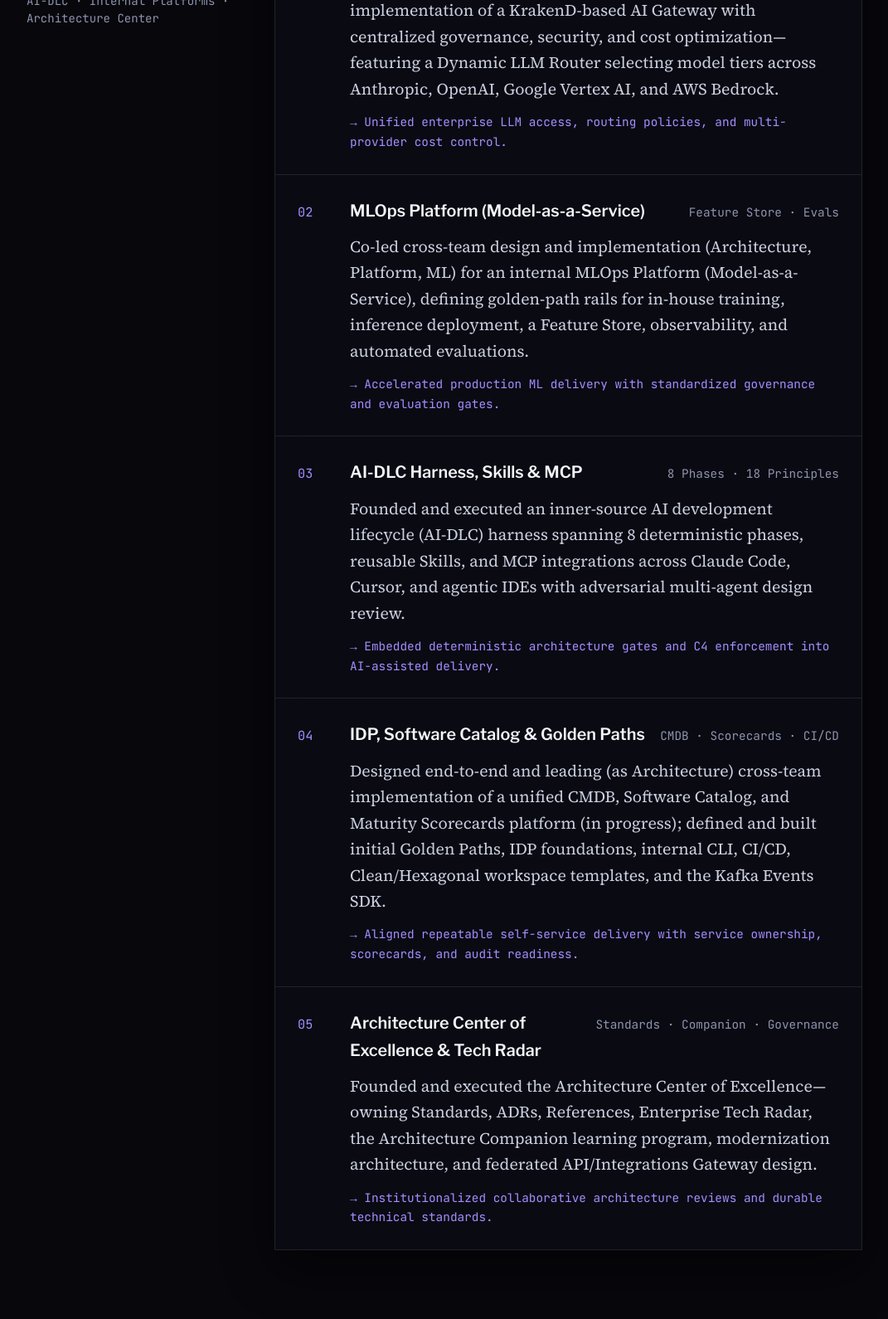
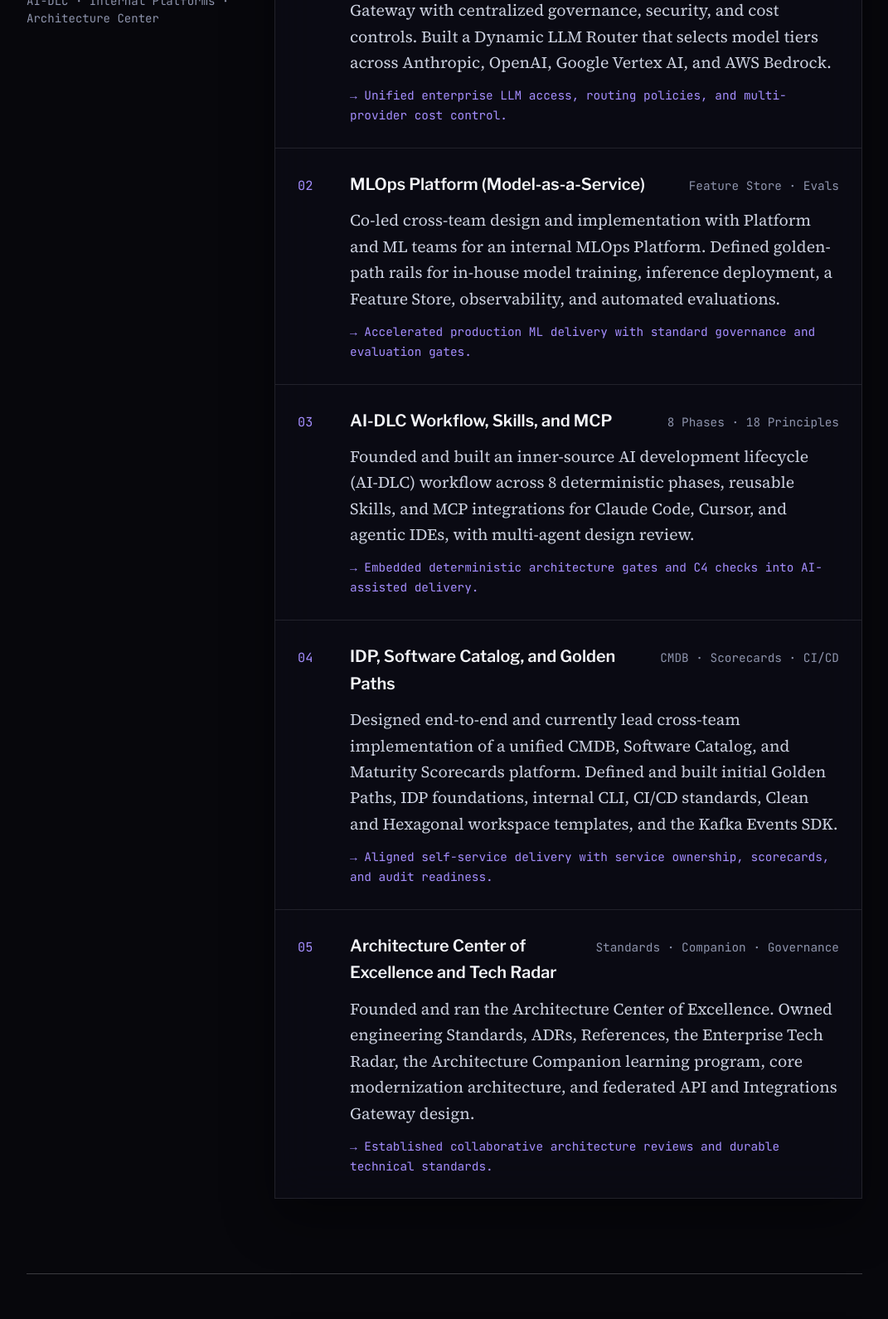
Before and after one commit to jankrloz/jankrloz-site, an Astro site: page /cv in a window 1280 px wide. Shown: the part 744-2334 px from the top of the page at 83% size, without its empty margins (104-1175 px from the left). Built offline with nearby package versions, Linux system fonts and the light colour scheme; Astro itself is replaced by a stand-in of ours.

Commit message:
docs: apply unslop, stop-slop, and humanizer to site and CV

```diff
--- a/src/data/career.ts
+++ b/src/data/career.ts
@@ -42,7 +42,7 @@ export const PROFILE = {
   cvPdf: '/JuanCarlosNavarrete_CV.pdf',
   cvHtml: '/cv/',
   thesis:
-    '11+ years designing enterprise AI gateways, MLOps platforms, AI-DLC harnesses, and AWS Well-Architected cloud foundations—leading teams, cross-functional initiatives, and org-wide architecture strategies directly and indirectly.',
+    '11+ years building enterprise AI gateways, MLOps platforms, AI-DLC workflows, and AWS Well-Architected cloud foundations. I lead engineering teams, cross-functional programs, and org-wide architecture strategy.',
   education: 'Computer Systems Engineering — IPN · ESCOM (2012–2016)',
 } as const;
 
@@ -54,11 +54,11 @@ export const PRACTICE_CATEGORIES: PracticeCategory[] = [
     items: [
       {
         index: '01',
-        title: 'Enterprise AI Gateway & Dynamic LLM Router',
+        title: 'Enterprise AI Gateway and Dynamic LLM Router',
         categoryLabel: 'AI Platforms · Co-Led Cross-Team',
         meta: 'KrakenD · Multi-Provider',
         summary:
-          'Defined and co-led (with the Architecture team) cross-team implementation of a KrakenD-based AI Gateway with centralized governance, security, and cost optimization—featuring a Dynamic LLM Router selecting model tiers across Anthropic, OpenAI, Google Vertex AI, and AWS Bedrock.',
+          'Defined and co-led cross-team implementation of a KrakenD AI Gateway with centralized governance, security, and cost controls. Built a Dynamic LLM Router that selects model tiers across Anthropic, OpenAI, Google Vertex AI, and AWS Bedrock.',
         outcome:
           'Unified enterprise LLM access, routing policies, and multi-provider cost control.',
       },
@@ -68,39 +68,38 @@ export const PRACTICE_CATEGORIES: PracticeCategory[] = [
         categoryLabel: 'MLOps · Co-Led Cross-Team',
         meta: 'Feature Store · Evals',
         summary:
-          'Co-led cross-team design and implementation (Architecture, Platform, ML) for an internal MLOps Platform (Model-as-a-Service), defining golden-path rails for in-house training, inference deployment, a Feature Store, observability, and automated evaluations.',
+          'Co-led cross-team design and implementation with Platform and ML teams for an internal MLOps Platform. Defined golden-path rails for in-house model training, inference deployment, a Feature Store, observability, and automated evaluations.',
         outcome:
-          'Accelerated production ML delivery with standardized governance and evaluation gates.',
+          'Accelerated production ML delivery with standard governance and evaluation gates.',
       },
       {
         index: '03',
-        title: 'AI-DLC Harness, Skills & MCP',
-        categoryLabel: 'AI Engineering · Founded & Built',
+        title: 'AI-DLC Workflow, Skills, and MCP',
+        categoryLabel: 'AI Engineering · Founded and Built',
         meta: '8 Phases · 18 Principles',
         summary:
-          'Founded and executed an inner-source AI development lifecycle (AI-DLC) harness spanning 8 deterministic phases, reusable Skills, and MCP integrations across Claude Code, Cursor, and agentic IDEs with adversarial multi-agent design review.',
+          'Founded and built an inner-source AI development lifecycle (AI-DLC) workflow across 8 deterministic phases, reusable Skills, and MCP integrations for Claude Code, Cursor, and agentic IDEs, with multi-agent design review.',
         outcome:
-          'Embedded deterministic architecture gates and C4 enforcement into AI-assisted delivery.',
+          'Embedded deterministic architecture gates and C4 checks into AI-assisted delivery.',
       },
       {
         index: '04',
-        title: 'IDP, Software Catalog & Golden Paths',
-        categoryLabel: 'Platform Engineering · Designed & Leading',
+        title: 'IDP, Software Catalog, and Golden Paths',
+        categoryLabel: 'Platform Engineering · Designed and Leading',
         meta: 'CMDB · Scorecards · CI/CD',
         summary:
-          'Designed end-to-end and leading (as Architecture) cross-team implementation of a unified CMDB, Software Catalog, and Maturity Scorecards platform (in progress); defined and built initial Golden Paths, IDP foundations, internal CLI, CI/CD, Clean/Hexagonal workspace templates, and the Kafka Events SDK.',
+          'Designed end-to-end and currently lead cross-team implementation of a unified CMDB, Software Catalog, and Maturity Scorecards platform. Defined and built initial Golden Paths, IDP foundations, internal CLI, CI/CD standards, Clean and Hexagonal workspace templates, and the Kafka Events SDK.',
         outcome:
-          'Aligned repeatable self-service delivery with service ownership, scorecards, and audit readiness.',
+          'Aligned self-service delivery with service ownership, scorecards, and audit readiness.',
       },
       {
         index: '05',
-        title: 'Architecture Center of Excellence & Tech Radar',
-        categoryLabel: 'Enterprise Architecture · Founded & Executed',
+        title: 'Architecture Center of Excellence and Tech Radar',
+        categoryLabel: 'Enterprise Architecture · Founded and Executed',
         meta: 'Standards · Companion · Governance',
         summary:
-          'Founded and executed the Architecture Center of Excellence—owning Standards, ADRs, References, Enterprise Tech Radar, the Architecture Companion learning program, modernization architecture, and federated API/Integrations Gateway design.',
-        outcome:
-          'Institutionalized collaborative architecture reviews and durable technical standards.',
+          'Founded and ran the Architecture Center of Excellence. Owned engineering Standards, ADRs, References, the Enterprise Tech Radar, the Architecture Companion learning program, core modernization architecture, and federated API and Integrations Gateway design.',
+        outcome: 'Established collaborative architecture reviews and durable technical standards.',
       },
     ],
   },
@@ -145,20 +144,20 @@ export const PRACTICE_CATEGORIES: PracticeCategory[] = [
     items: [
       {
         index: '09',
-        title: 'harness-control — AI Harness Control Plane',
+        title: 'harness-control: AI Coding Control Plane',
         categoryLabel: 'Open Source · AI Tooling',
         meta: 'TypeScript · Tauri v2 · 100% Local',
         summary:
-          'Created a 100% local unified control plane (Desktop, Web, TUI, CLI) for AI coding harness skills, primitives, sessions, and token telemetry across Claude Code, Cursor, Codex, and Gemini CLI with manager-delegated lifecycle actions.',
+          'Built a 100% local control plane across Desktop, Web, TUI, and CLI to inspect AI coding skills, primitives, sessions, and token counts for Claude Code, Cursor, Codex, and Gemini CLI, with package-manager delegated updates.',
         outcome: 'Published at github.com/jankrloz/harness-control.',
       },
       {
         index: '10',
-        title: 'Vanguard — Supply-Chain Security Orchestrator',
+        title: 'Vanguard: Supply-Chain Security Orchestrator',
         categoryLabel: 'Open Source · Security',
         meta: 'OSV.dev · Polyglot CLI',
         summary:
-          'Created an open-source polyglot CLI and package fleet orchestrator integrating real-time vulnerability intelligence across package ecosystems with privilege-safe execution.',
+          'Built an open-source polyglot CLI and package fleet orchestrator that checks real-time OSV.dev vulnerability data across package ecosystems with privilege-safe execution.',
         outcome: 'Published at github.com/jankrloz/vanguard.',
       },
       {
--- a/src/pages/cv.astro
+++ b/src/pages/cv.astro
@@ -23,9 +23,9 @@ import { CERTIFICATIONS, CHRONOLOGY, PRACTICE_CATEGORIES, PROFILE } from '../dat
 
       <p class="cv-summary">
         11+ years of software engineering and architecture leadership across regulated banking,
-        enterprise AI gateways, MLOps platforms, and AI-native engineering lifecycles—leading both
-        directly (engineering and architecture teams) and indirectly (cross-functional initiatives,
-        platform programs, and org-wide technology strategies).
+        enterprise AI gateways, MLOps platforms, and AI-DLC workflows. I lead engineering and
+        architecture teams directly, and guide cross-functional initiatives, platform programs, and
+        org-wide technology strategy.
       </p>
     </header>
 
```
Also changed, not shown: 1 other file.
